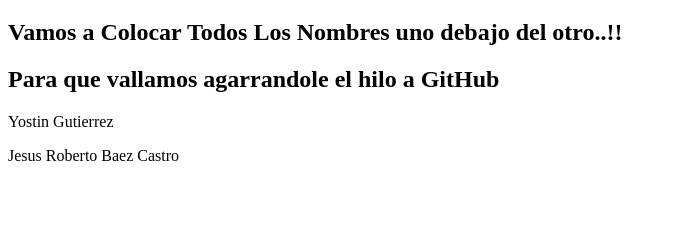
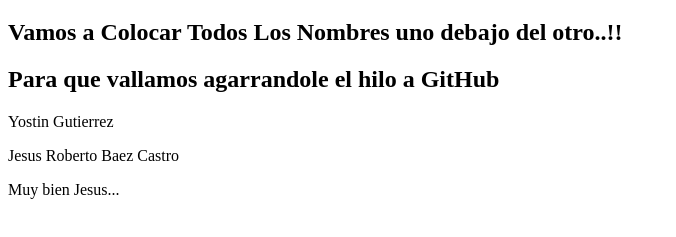
Before and after one commit to GaboProgramers/Gen-20-group-05, a plain HTML site: page index.html in a window 1280 px wide. Shown: the part 61-298 px from the top of the page, without its empty margins (0-676 px from the left). Drawn offline with Linux system fonts and the light colour scheme.

Commit message:
check jesus

```diff
--- a/index.html
+++ b/index.html
@@ -13,6 +13,6 @@
     <h2>Para que vallamos agarrandole el hilo a GitHub</h2>
 
     <p>Yostin Gutierrez</p>
-    <p>Jesus Roberto Baez Castro</p>
+    <p>Jesus Roberto Baez Castro</p> <span>Muy bien Jesus...</span>
   </body>
 </html>
```
